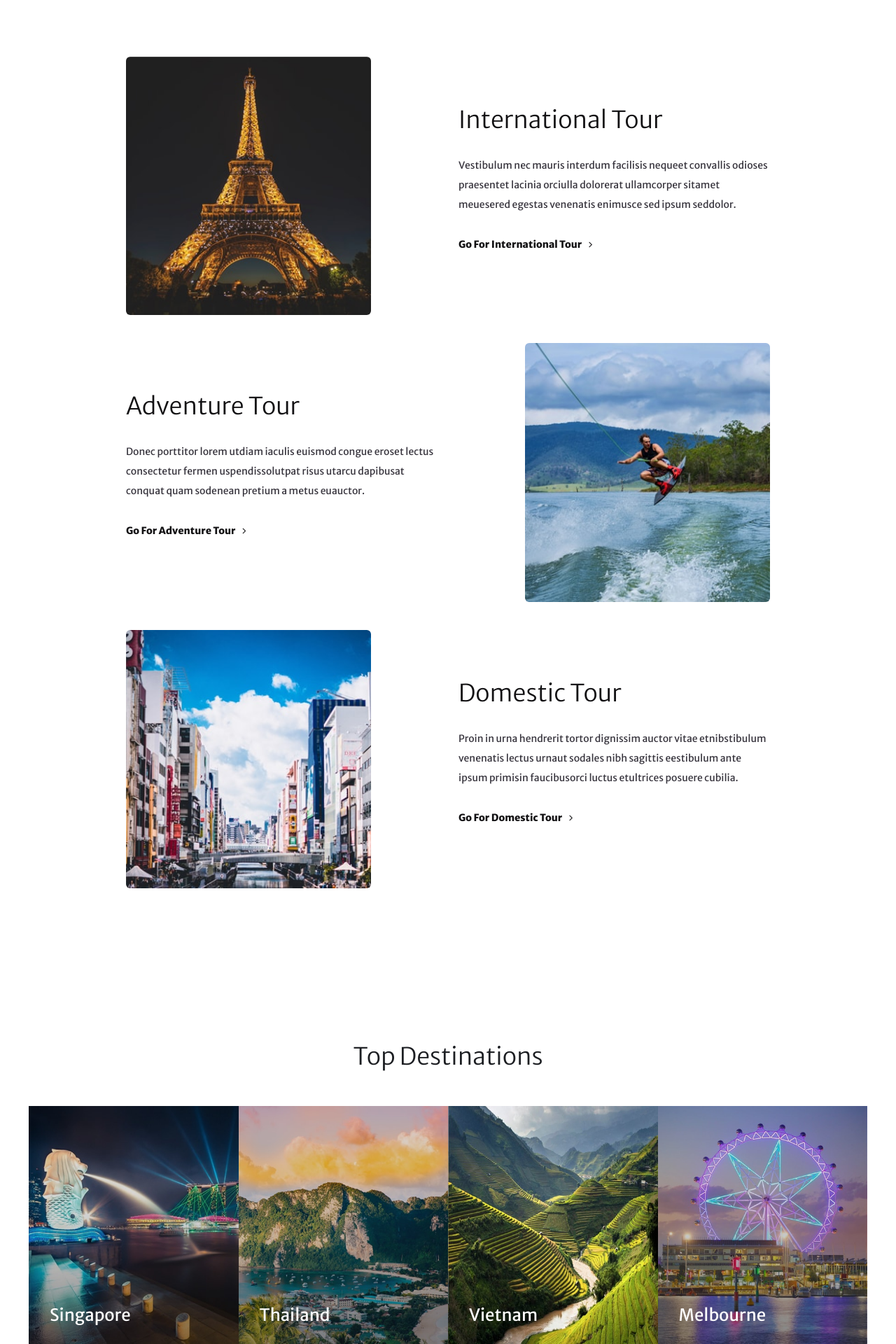
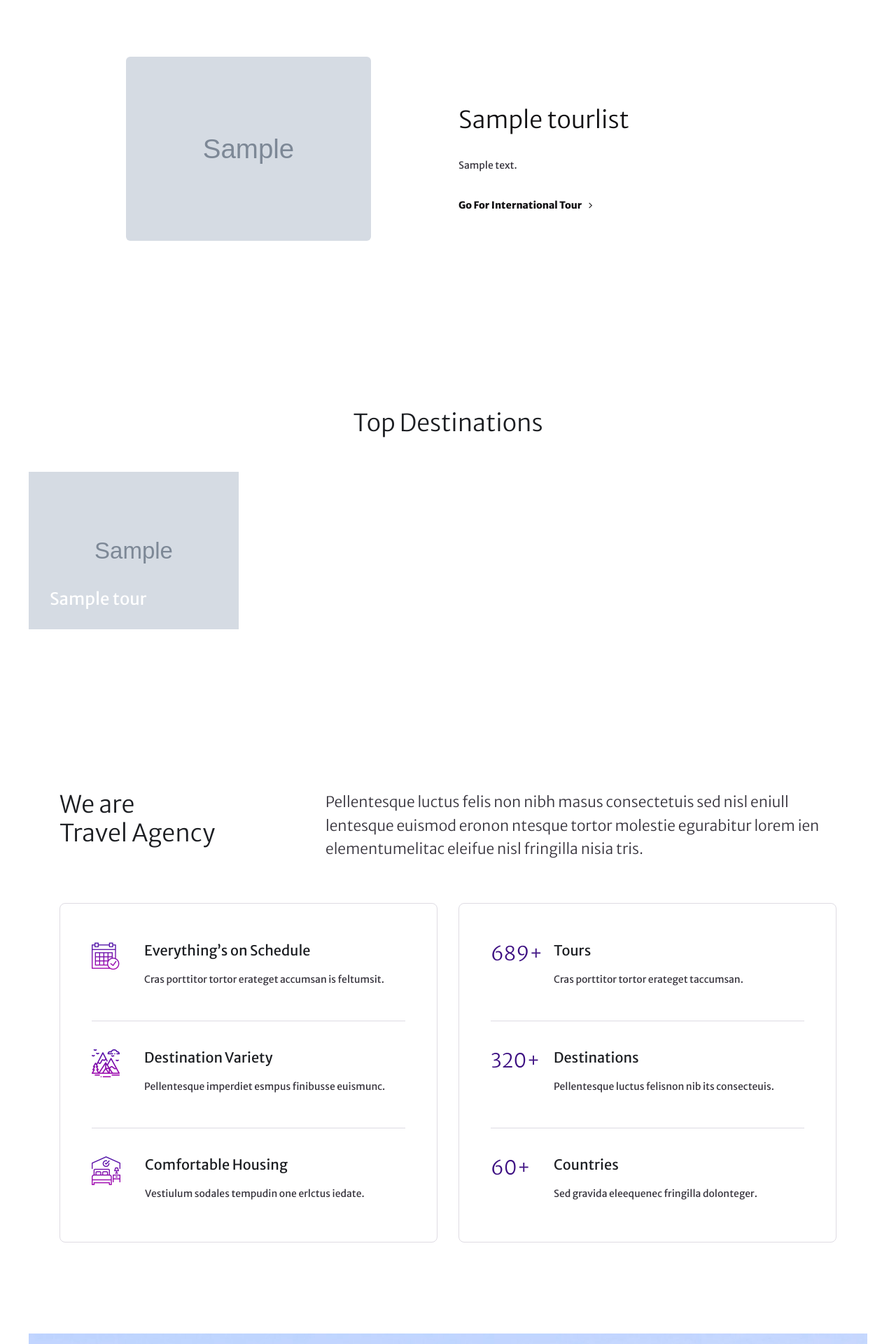
Before and after one commit to elseewy/sewetravel, a Django app: template templates/pages/home.html in a window 1280 px wide. Shown: the part 920-2840 px from the top of the page at 70% size. Run offline with Django 4.2, Linux system fonts and the light colour scheme; the template is opened without the code that fills it: most values are stand-ins (such as "Sample title", 1, 10 or a date in 2020); grey boxes marked "Sample" are stand-in pictures; some libraries are stand-ins or nearby versions.

Commit message:
new startapp

```diff
--- a/sewetravel/settings.py
+++ b/sewetravel/settings.py
@@ -30,6 +30,7 @@ ALLOWED_HOSTS = []
 # Application definition
 
 INSTALLED_APPS = [
+    'tourlists.apps.TourlistsConfig',
     'tours.apps.ToursConfig',
     'pages.apps.PagesConfig',
     "django.contrib.admin",
@@ -39,6 +40,8 @@ INSTALLED_APPS = [
     "django.contrib.messages",
     "django.contrib.staticfiles",
     'ckeditor',
+    'multiselectfield',
+    'django.contrib.humanize',
 ]
 
 MIDDLEWARE = [
--- a/sewetravel/urls.py
+++ b/sewetravel/urls.py
@@ -22,4 +22,5 @@ urlpatterns = [
     path("admin/", admin.site.urls),
     path('', include('pages.urls')),
     path('tours', include('tours.urls')),
+    path('tourlists', include('tourlists.urls')),
 ]  + static(settings.MEDIA_URL, document_root=settings.MEDIA_ROOT)
--- a/templates/pages/home.html
+++ b/templates/pages/home.html
@@ -1,7 +1,7 @@
 {% extends 'base.html' %}
 
 {% block content %}
-
+{% load humanize %}
 {% load static %}
 
 
@@ -118,58 +118,24 @@
             <div class="container">
                 <!-- tour-1 -->
                     <div class="row ">
+                        {% for tourlist in tourlists %}
                             <div class="col-xl-4 col-lg-4 offset-md-1 col-md-4 col-sm-12 col-12 mb40">
                                 <div class="tour-img">
-                            <a href="#" class="imghover"> <img src="{% static 'images/tour_img_1.jpg' %}" alt="" class="img-fluid"></a>
+                                    <a href="#" class="imghover"> <img src="{{ tourlist.tourlist_photo.url }}" alt="" class="img-fluid"></a>
                                 </div>
                             </div>
                             <div class="col-xl-5 col-lg-5 offset-md-1 col-md-5 col-sm-12 col-12 mb40">
                                 <div class="tour-block">
                                     <div class="tour-content">
-                                <h2 class="mb30"><a href="#" class="title">International Tour</a></h2>
-                                <p class="mb30">Vestibulum nec mauris interdum facilisis nequeet convallis odioses praesentet lacinia orciulla dolorerat ullamcorper sitamet meuesered egestas venenatis enimusce sed ipsum seddolor.</p>
+                                        <h2 class="mb30"><a href="#" class="title">{{ tourlist.tourlist_title }}</a></h2>
+                                        <p class="mb30">{{ tourlist.description }}</p>
                                         <a href="#" class="btn-link">Go For International Tour<i class="fa fa-angle-right"></i></a>
                                     </div>
                                 </div>
                             </div>
+                        {% endfor %}
                     </div>
-                <!-- /.tour-1 -->
                 <!-- tour-2 -->
-                <div class="row">
-                    <div class="col-xl-5 col-lg-5 offset-md-1 col-md-5 col-sm-12 col-12 mb40">
-                        <div class="tour-block">
-                            <div class="tour-content">
-                                <h2 class="mb30"><a href="#" class="title">Adventure Tour</a></h2>
-                                <p class="mb30">Donec porttitor lorem utdiam iaculis euismod congue eroset lectus consectetur fermen uspendissolutpat risus utarcu dapibusat conquat quam sodenean pretium a metus euauctor.</p>
-                                <a href="#" class="btn-link">Go For Adventure Tour<i class="fa fa-angle-right"></i></a>
-                            </div>
-                        </div>
-                    </div>
-                    <div class="col-xl-4 col-lg-4 offset-md-1 col-md-4 col-sm-12 col-12 mb40">
-                        <div class="tour-img">
-                            <a href="#" class="imghover"> <img src="{% static 'images/tour_img_2.jpg' %}" alt="" class="img-fluid"></a>
-                        </div>
-                    </div>
-                </div>
-                <!-- /.tour-2 -->
-                <!-- tour-3 -->
-                <div class="row">
-                    <div class="col-xl-4 col-lg-4 offset-md-1 col-md-4 col-sm-12 col-12 mb20">
-                        <div class="tour-img">
-                            <a href="#" class="imghover"> <img src="{% static 'images/tour_img_3.jpg' %}" alt="" class="img-fluid"></a>
-                        </div>
-                    </div>
-                    <div class="col-xl-5 col-lg-5 offset-md-1 col-md-5 col-sm-12 col-12 mb20">
-                        <div class="tour-block">
-                            <div class="tour-content">
-                                <h2 class="mb30"><a href="#" class="title">Domestic Tour</a></h2>
-                                <p class="mb30">Proin in urna hendrerit tortor dignissim auctor vitae etnibstibulum venenatis lectus urnaut sodales nibh sagittis eestibulum ante ipsum primisin faucibusorci luctus etultrices posuere cubilia.</p>
-                                <a href="#" class="btn-link">Go For Domestic Tour<i class="fa fa-angle-right"></i></a>
-                            </div>
-                        </div>
-                    </div>
-                </div>
-                <!-- /.tour-3 -->
             </div>
         </div>
         <!-- /.tour-service -->
@@ -186,91 +152,29 @@
                     <!-- /.section-title -->
                 </div>
                 <div class="row">
+                    {% for tour in top_tours %}
                         <div class="col-xl-3 col-lg-3 col-md-6 col-sm-6 col-12 nopl nopr">
                             <!-- destination-section -->
                             <div class="destination-block">
                                 <div class="desti-img">
-                                <img src="{% static 'images/destination_1.jpg' %}" alt="">
-                                <a href="#" class="desti-title">Singapore</a>
+                                    <img src="{{tour.tour_photo.url}}" alt="">
+                                    <a href="#" class="desti-title">{{tour.tour_title}}</a>
                                     <div class="overlay">
                                     </div>
                                     <div class="text">
-                                    <h3 class="mb20 text-white">Singapore</h3>
+                                        <h3 class="mb20 text-white">{{tour.tour_title}}</h3>
                                         <ul class="angle list-none">
-                                        <li>4 Nights / 3 days</li>
-                                        <li>3 Star hotel</li>
-                                        <li>Breakfast and Dinner</li>
+                                            <li>{{tour.no_nights}} Nights / {{tour.no_days}} days</li>
+                                            <li>{{tour.no_stars}} Star hotel</li>
+                                            <li>{{tour.meal_one}} and {{tour.meal_two}}</li>
                                         </ul>
-                                    <p class="price">$1599</p>
-                                    <a href="#" class="btn-link">Go for Singapore <i class="fa fa-angle-right"></i></a></div>
+                                        <p class="price">${{tour.tour_price | intcomma}}</p>
+                                        <a href="#" class="btn-link">Go for {{tour.tour_title}} <i class="fa fa-angle-right"></i></a></div>
                                 </div>
                             </div>
                             <!-- /.destination-section -->
                         </div>
-                    <div class="col-xl-3 col-lg-3 col-md-6 col-sm-6 col-12 nopl nopr">
-                        <!-- destination-section -->
-                        <div class="destination-block">
-                            <div class="desti-img">
-                                <img src="{% static 'images/destination_2.jpg' %}" alt="">
-                                <a href="#" class="desti-title">Thailand</a>
-                                <div class="overlay">
-                                </div>
-                                <div class="text">
-                                    <h3 class="mb20 text-white">Thailand</h3>
-                                    <ul class="angle list-none">
-                                        <li>5 Nights / 4 days</li>
-                                        <li>3 Star hotel</li>
-                                        <li>Breakfast and Dinner</li>
-                                    </ul>
-                                    <p class="price">$2599</p>
-                                    <a href="#" class="btn-link">Go for Thailand <i class="fa fa-angle-right"></i></a></div>
-                            </div>
-                        </div>
-                        <!-- /.destination-section -->
-                    </div>
-                    <div class="col-xl-3 col-lg-3 col-md-6 col-sm-6 col-12 nopr nopl">
-                        <!-- destination-section -->
-                        <div class="destination-block">
-                            <div class="desti-img">
-                                <img src="{% static 'images/destination_3.jpg' %}" alt="">
-                                <a href="#" class="desti-title">Vietnam</a>
-                                <div class="overlay">
-                                </div>
-                                <div class="text">
-                                    <h3 class="mb20 text-white">Vietnam</h3>
-                                    <ul class="angle list-none">
-                                        <li>6 Nights / 5 days</li>
-                                        <li>3 Star hotel</li>
-                                        <li>Breakfast and Dinner</li>
-                                    </ul>
-                                    <p class="price">$4599</p>
-                                    <a href="#" class="btn-link">Go for Vietnam <i class="fa fa-angle-right"></i></a></div>
-                            </div>
-                        </div>
-                        <!-- /.destination-section -->
-                    </div>
-                    <!-- destination-section -->
-                    <div class="col-xl-3 col-lg-3 col-md-6 col-sm-6 col-12 nopr nopl">
-                        <div class="destination-block">
-                            <div class="desti-img">
-                                <img src="{% static 'images/destination_4.jpg' %}" alt="">
-                                <a href="#" class="desti-title">Melbourne</a>
-                                <div class="overlay">
-                                </div>
-                                <div class="text">
-                                    <h3 class="mb20 text-white">Melbourne</h3>
-
-                                        <ul class="angle list-none">
-                                        <li>4 Nights / 3 days</li>
-                                        <li>3 Star hotel</li>
-                                        <li>Breakfast and Dinner</li>
-                                    </ul>
-                                    <p class="price">$2599</p>
-                                    <a href="#" class="btn-link">Go for Melbourne <i class="fa fa-angle-right"></i></a></div>
-                            </div>
-                        </div>
-                    </div>
-                    <!-- /.destination-section -->
+                   {% endfor %} <!-- /.destination-section -->
                 </div>
             </div>
         </div>
--- /dev/null
+++ b/tourlists/urls.py
@@ -0,0 +1,6 @@
+from django.urls import path
+from . import views
+
+urlpatterns = [
+    path('', views.tourlists, name='tourlists'),
+]
```
Also changed, not shown: pages/views.py (+6 -2 lines), tours/migrations/__init__.py (added). Lines whose indentation alone changed are shown as unchanged.
